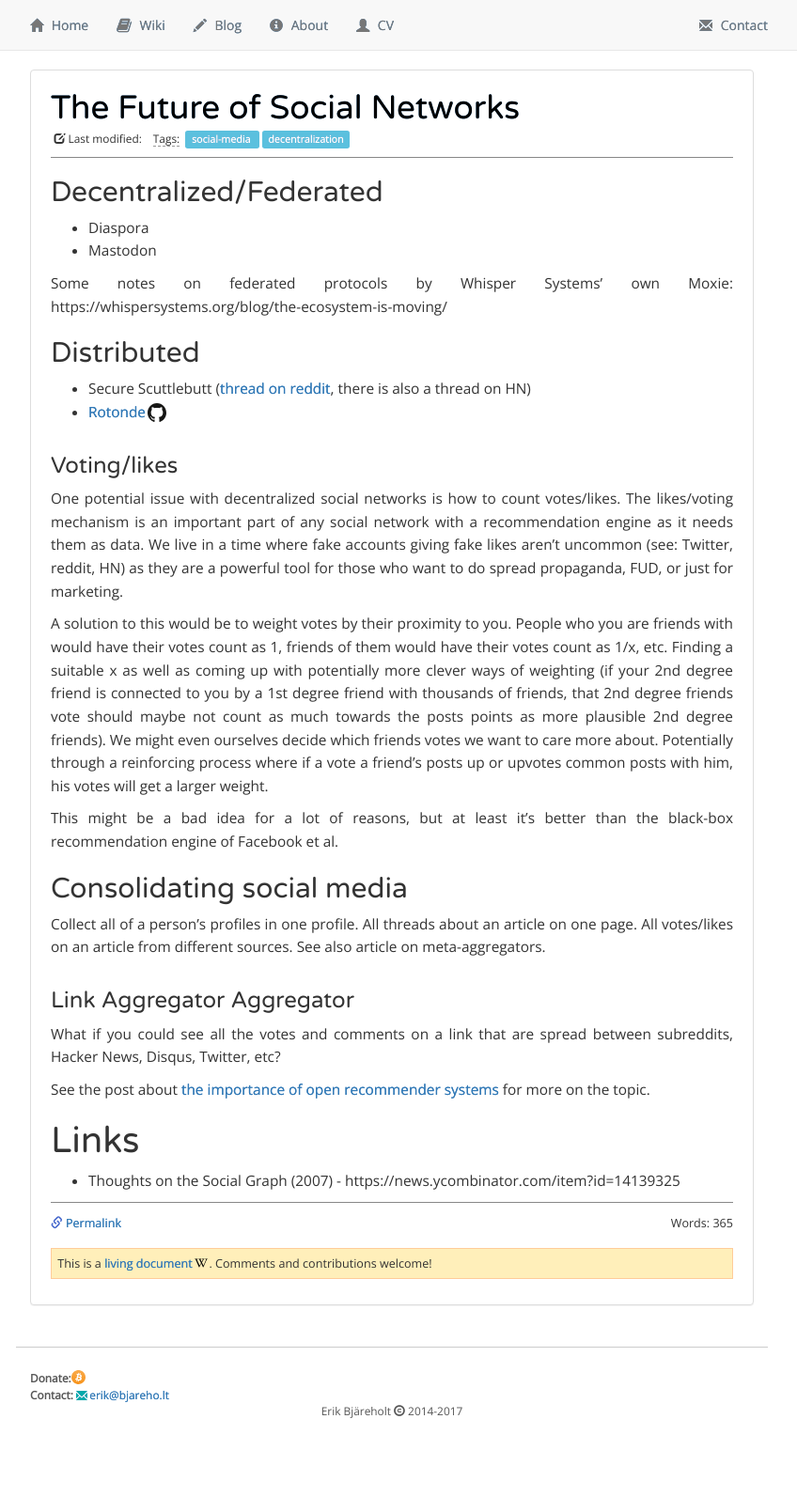
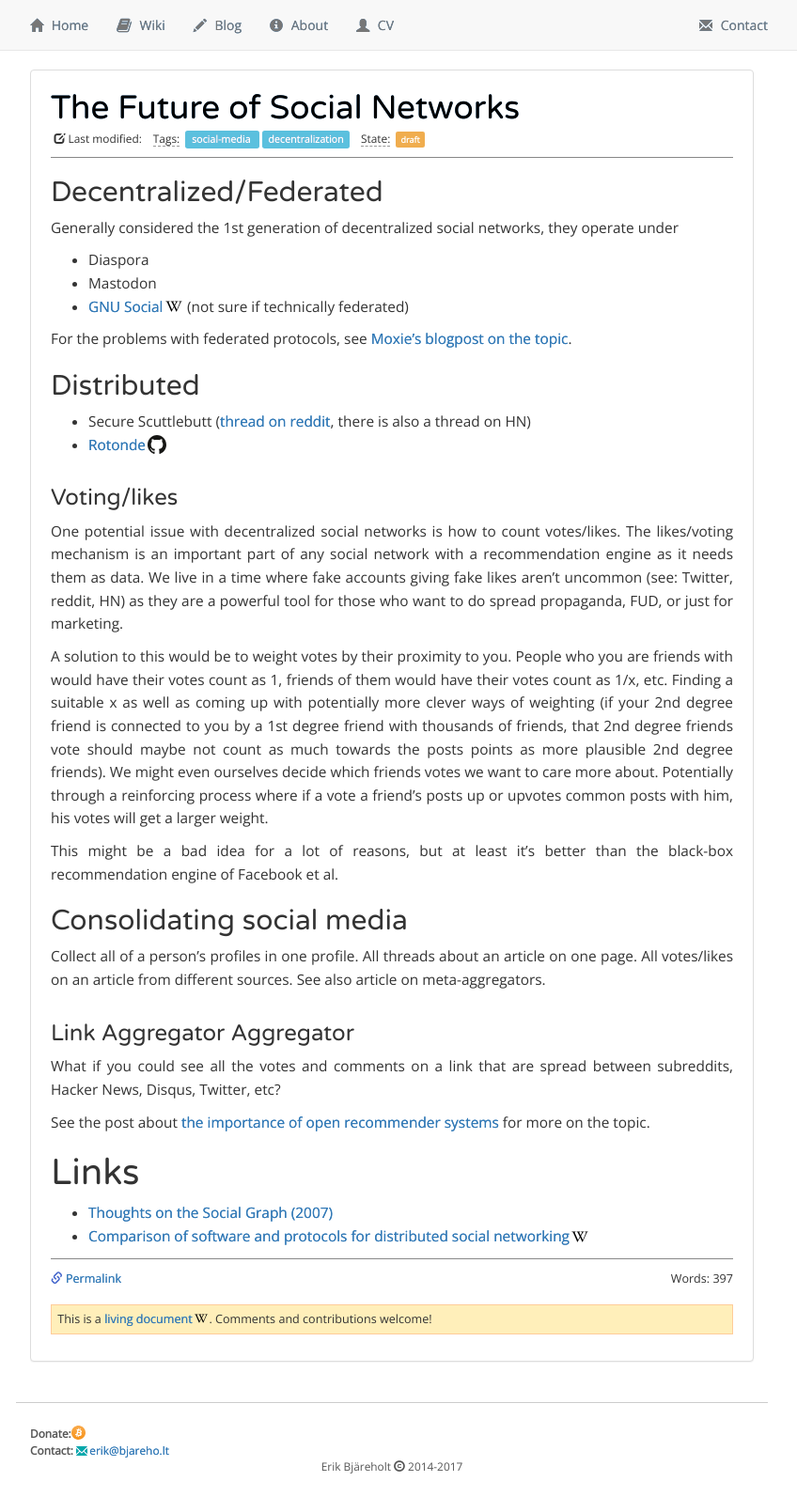
Before and after one commit to ErikBjare/ErikBjare.github.io, a Jekyll site: the page built from _wiki/future-social-networks.md, in a window 1280 px wide. Shown: the whole page at 94% size, without its empty margins (223-1071 px from the left). Built offline with Jekyll 4.4.1, drawn with Linux system fonts in a browser that asks for light colours; nearby versions of some CDN libraries; comment, search, counter and statistics services are not loaded; before the commit the page ends 1534 px from its top, so only the background shows below that.

Commit message:
added article and minor fixes

```diff
--- a/_wiki/future-social-networks.md
+++ b/_wiki/future-social-networks.md
@@ -3,16 +3,20 @@
 author: "Erik Bjäreholt"
 description: ""
 tags: social-media decentralization
+state: draft
 ---
 
 <!-- TODO: Reference "Decentralized Social Networks Won't Work" - https://news.ycombinator.com/item?id=15244596 -->
 
 ## Decentralized/Federated
 
+Generally considered the 1st generation of decentralized social networks, they operate under
+
  - Diaspora
  - Mastodon
+ - [GNU Social](https://en.wikipedia.org/wiki/GNU_social) (not sure if technically federated)
 
-Some notes on federated protocols by Whisper Systems' own Moxie: https://whispersystems.org/blog/the-ecosystem-is-moving/
+For the problems with federated protocols, see [Moxie's blogpost on the topic](https://whispersystems.org/blog/the-ecosystem-is-moving/).
 
 ## Distributed
 
@@ -40,4 +44,6 @@
 
 # Links
 
- - Thoughts on the Social Graph (2007) - https://news.ycombinator.com/item?id=14139325
+ - [Thoughts on the Social Graph (2007)](https://news.ycombinator.com/item?id=14139325)
+ - [Comparison of software and protocols for distributed social networking
+](https://en.wikipedia.org/wiki/Comparison_of_software_and_protocols_for_distributed_social_networking)
```
Also changed, not shown: _wiki/after-democracy.md (+1 -0 lines), _wiki/rules-for-private-chats.md (added, +43 -0 lines).
